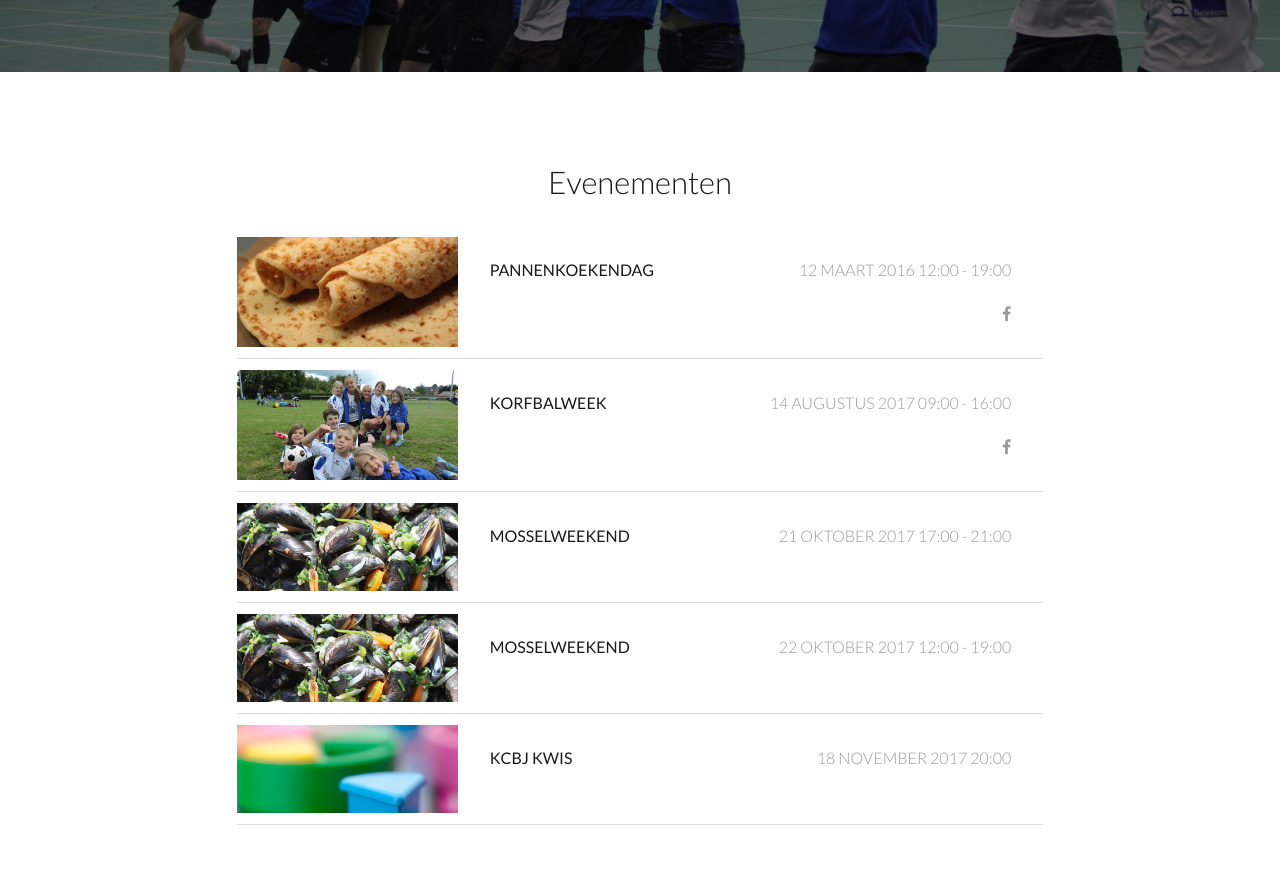
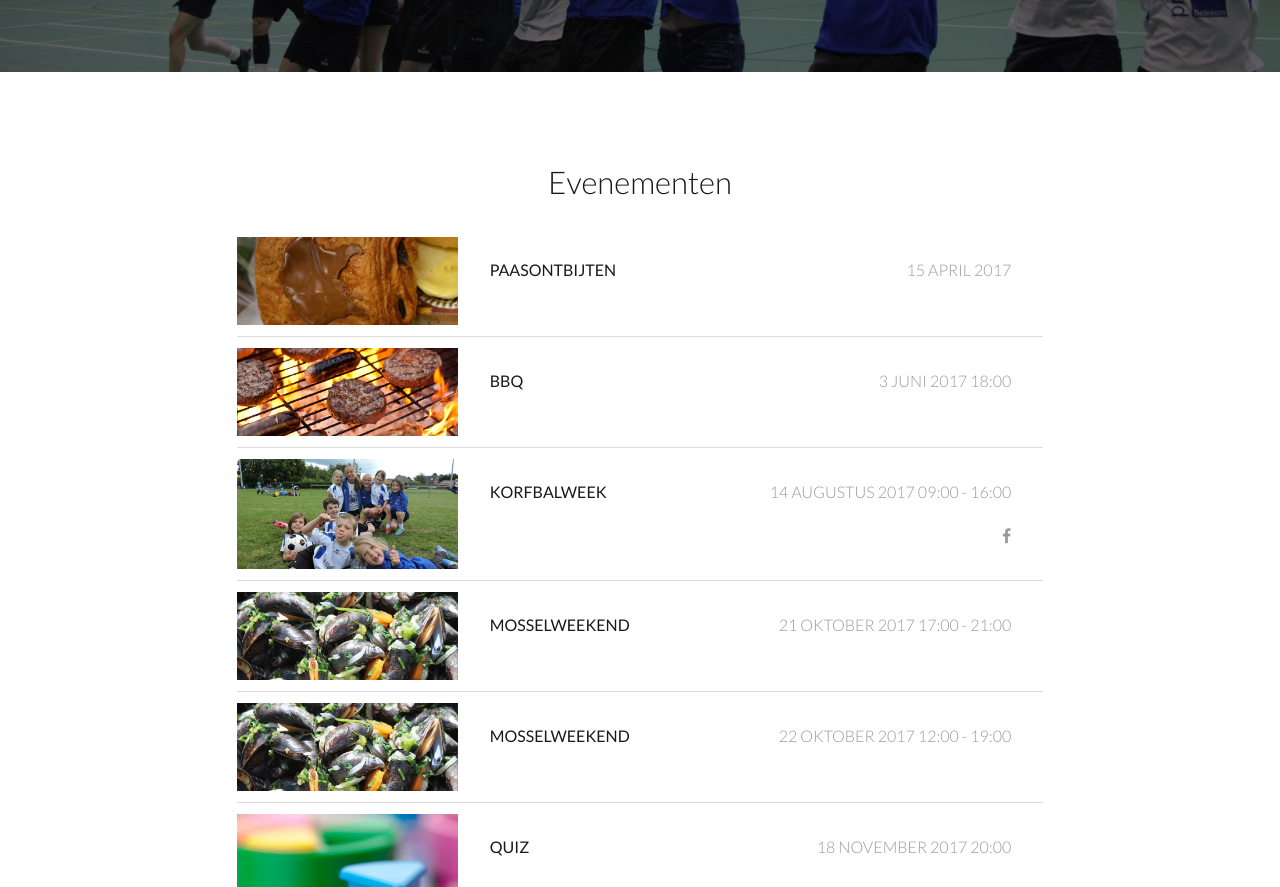
Before and after one commit to kcbj/kcbj.github.io, a Jekyll site: the page built from agenda/index.html, in a window 1280 px wide and 1400 px high, scrolled down 710 px, cut to the strip 0-887 px from the top of the window. Built offline with Jekyll 4.4.1, drawn with Linux system fonts in a browser that asks for light colours; nearby versions of some CDN libraries; some of the changed text lies outside the part shown.

Commit message:
Added Paasontbijten, BQQ and Pannenkoekendag

```diff
--- a/_data/events.yml
+++ b/_data/events.yml
@@ -1,10 +1,11 @@
 ---
-- title: Pannenkoekendag
-  start: 2016-3-12 12:00:00 +01:00
-  end: 2016-3-12 19:00:00 +01:00
-  image: pannenkoeken.jpg
-  location: verhaegen
-  facebook: https://www.facebook.com/events/768137406671425/
+- title: Paasontbijten
+  date: 2017-4-15 00:00 +02:00
+  image: ontbijt.jpg
+- title: BBQ
+  start: 2017-6-3 18:00:00 +02:00
+  location: kantine
+  image: bbq.jpg
 - title: Korfbalweek
   start: 2017-8-14 09:00:00 +02:00
   end: 2016-8-18 16:00:00 +02:00
@@ -21,7 +22,12 @@
   end: 2017-10-22 19:00:00 +02:00
   location: parochiezaal
   image: mosselen.jpg
-- title: KCBJ Kwis
+- title: Quiz
   start: 2017-11-18 20:00:00 +01:00
   location: parochiezaal
   image: quiz.jpg
+- title: Pannenkoekendag
+  start: 2017-3-4 12:00:00 +01:00
+  end: 2017-3-4 19:00:00 +01:00
+  image: pannenkoeken.jpg
+  location: verhaegen
```
